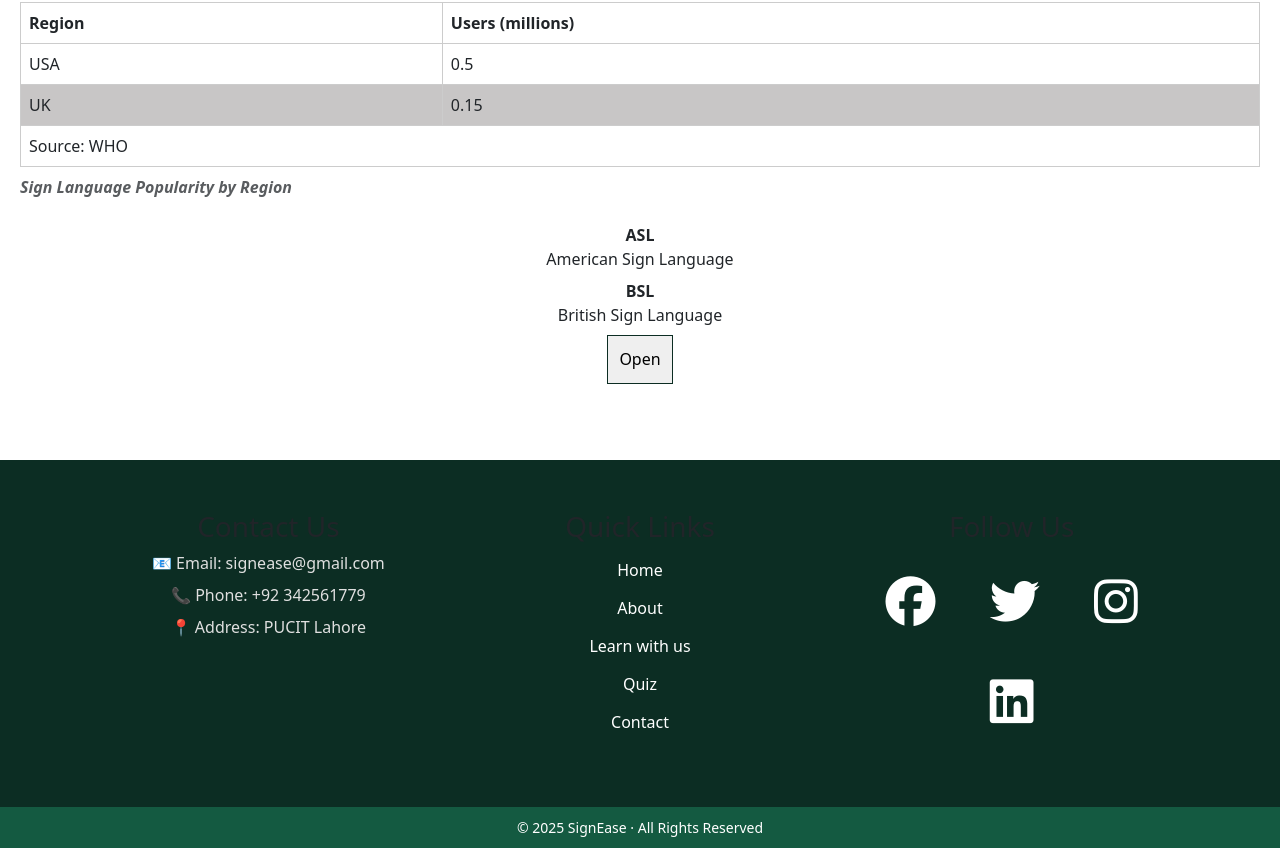
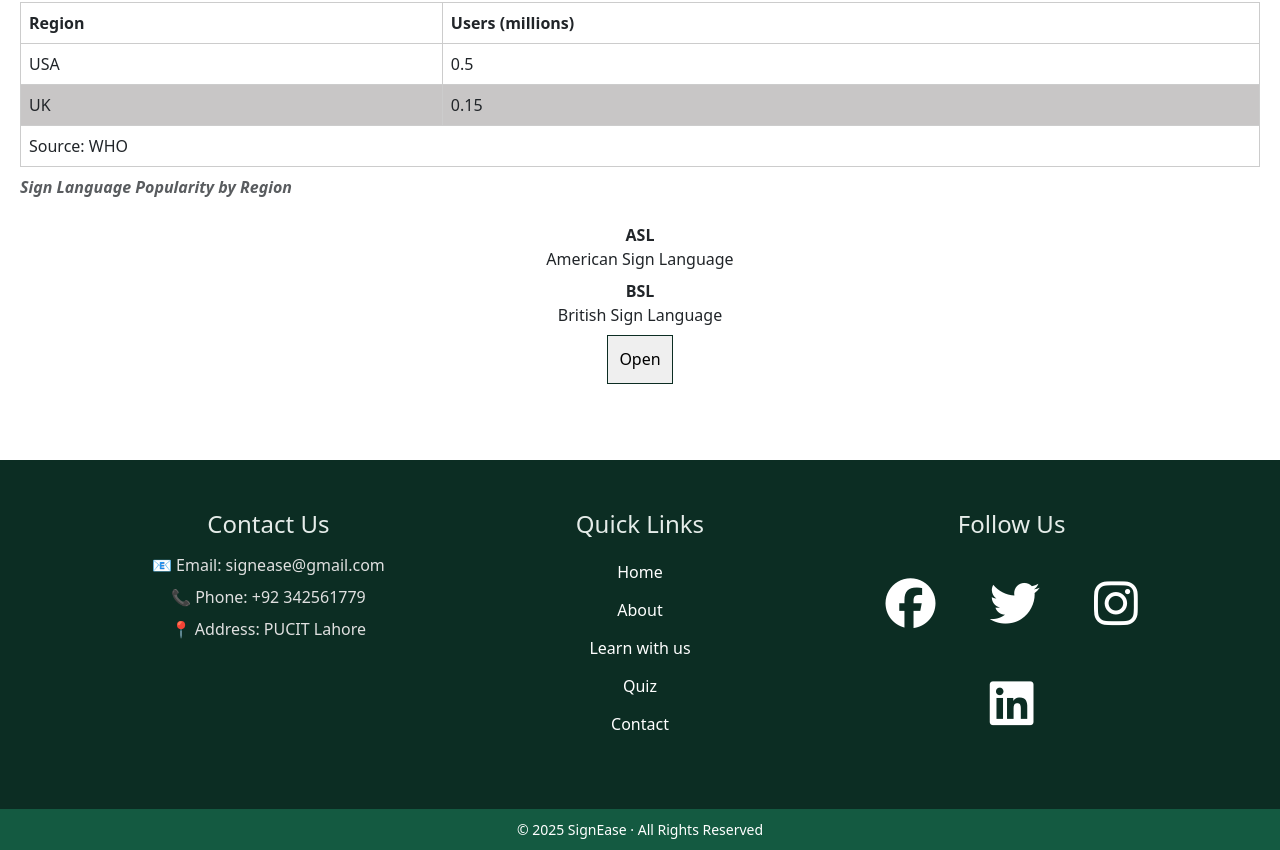
Before and after one commit to BCSF23M014/signease.github, a plain HTML site: page index.html in a window 1280 px wide. Shown: the part 994-1844 px from the top of the page. Drawn offline with nearby package versions, Linux system fonts and the light colour scheme; a script that the page names is missing.

Commit message:
index.html

```diff
--- a/index.html
+++ b/index.html
@@ -105,14 +105,18 @@
    <footer>
     <div class="container">
       <div class="footer-content">
-        <h3>Contact Us</h3>
+        <h3 style="font-size: 24px;
+  margin-bottom: 15px;
+  color: #e5ece9;">Contact Us</h3>
         <p>📧 Email: signease@gmail.com</p>
         <p>📞 Phone: +92 342561779</p>
         <p>📍 Address: PUCIT Lahore</p>
       </div>
 
       <div class="footer-content">
-        <h3>Quick Links</h3>
+        <h3 style="font-size: 24px;
+  margin-bottom: 15px;
+  color: #e5ece9;">Quick Links</h3>
         <ul class="list">
           <li><a href="index.html">Home</a></li>
           <li><a href="about.html">About</a></li>
@@ -123,7 +127,9 @@
       </div>
 
       <div class="footer-content">
-        <h3>Follow Us</h3>
+        <h3 style="font-size: 24px;
+  margin-bottom: 15px;
+  color: #e5ece9;">Follow Us</h3>
         <ul class="social-icons">
           <li><a href="#"><i class="fab fa-facebook"></i></a></li>
           <li><a href="#"><i class="fab fa-twitter"></i></a></li>
```
